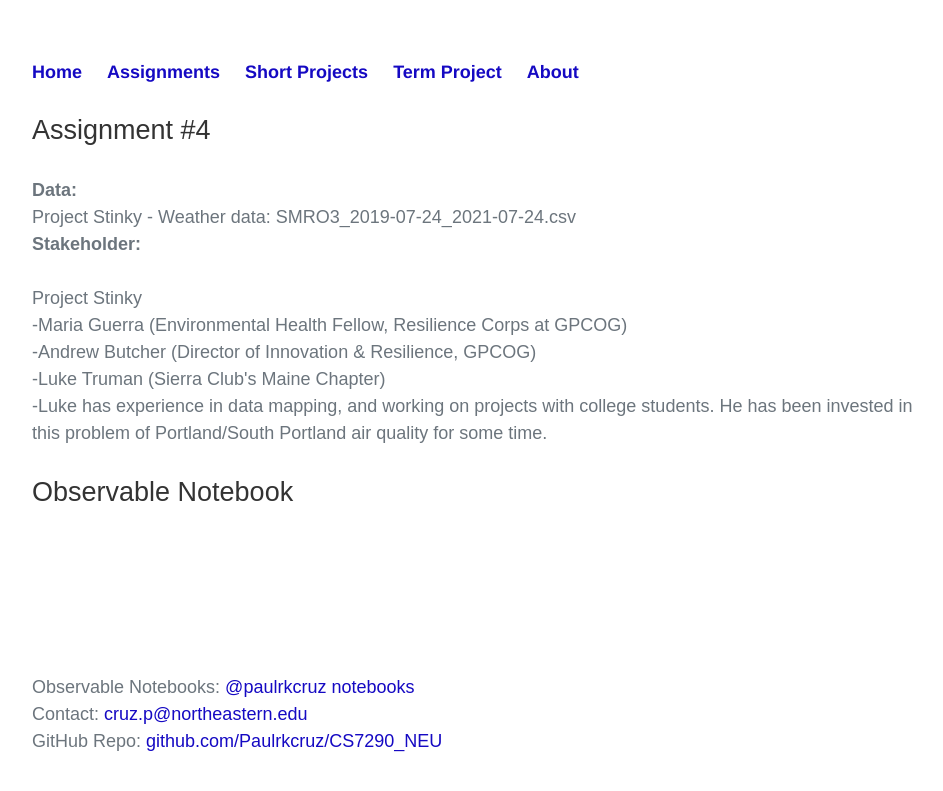
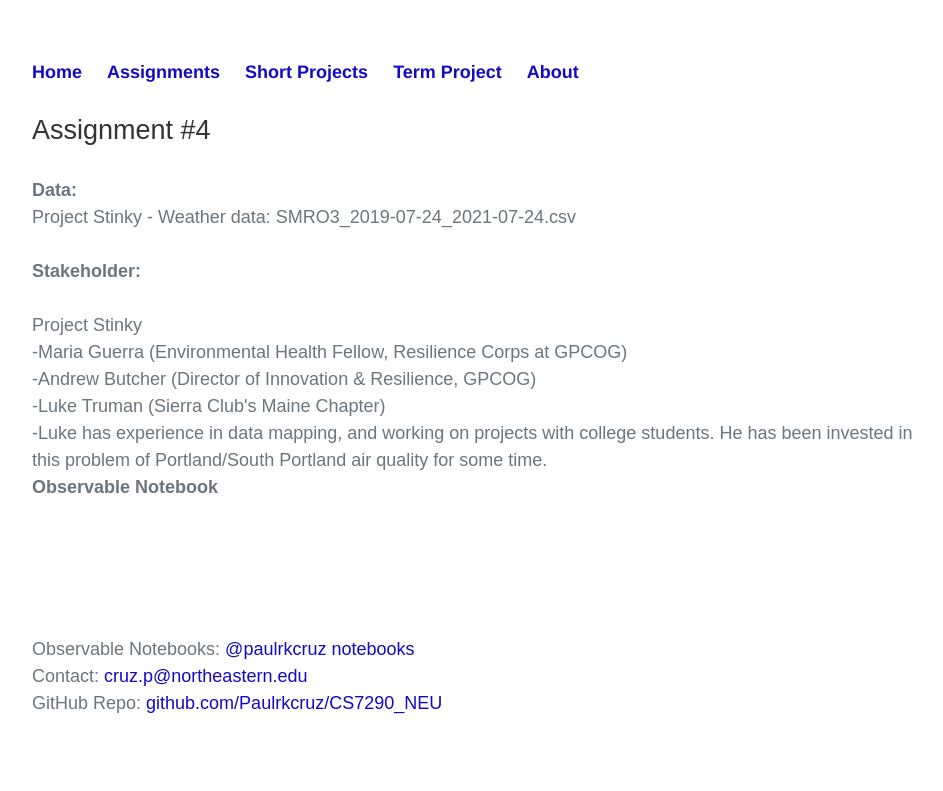
Before and after one commit to Paulrkcruz/CS7290_NEU, a Jekyll site: the page built from assignments/a4.html, in a window 1280 px wide. Shown: the top 791 px of the page, without its empty margins (160-1103 px from the left). Built offline with Jekyll 4.4.1, drawn with Linux system fonts in a browser that asks for light colours.

```diff
--- a/assignments/a4.html
+++ b/assignments/a4.html
@@ -10,6 +10,7 @@ title: CS7290 - Assignment #4
 
 Project Stinky - Weather data: SMRO3_2019-07-24_2021-07-24.csv
 <br>
+<br>
 <b>Stakeholder:</b><br>
 <br>
 Project Stinky<br>
@@ -20,7 +21,8 @@ Project Stinky<br>
 -Luke Truman (Sierra Club's Maine Chapter)<br>
 -Luke has experience in data mapping, and working on projects with college students. He has been invested in this problem of Portland/South Portland air quality for some time.<br>
 
-<p>Observable Notebook</p><br>
+<b>Observable Notebook</b><br>
+<br>
 
 
 </div>
```
